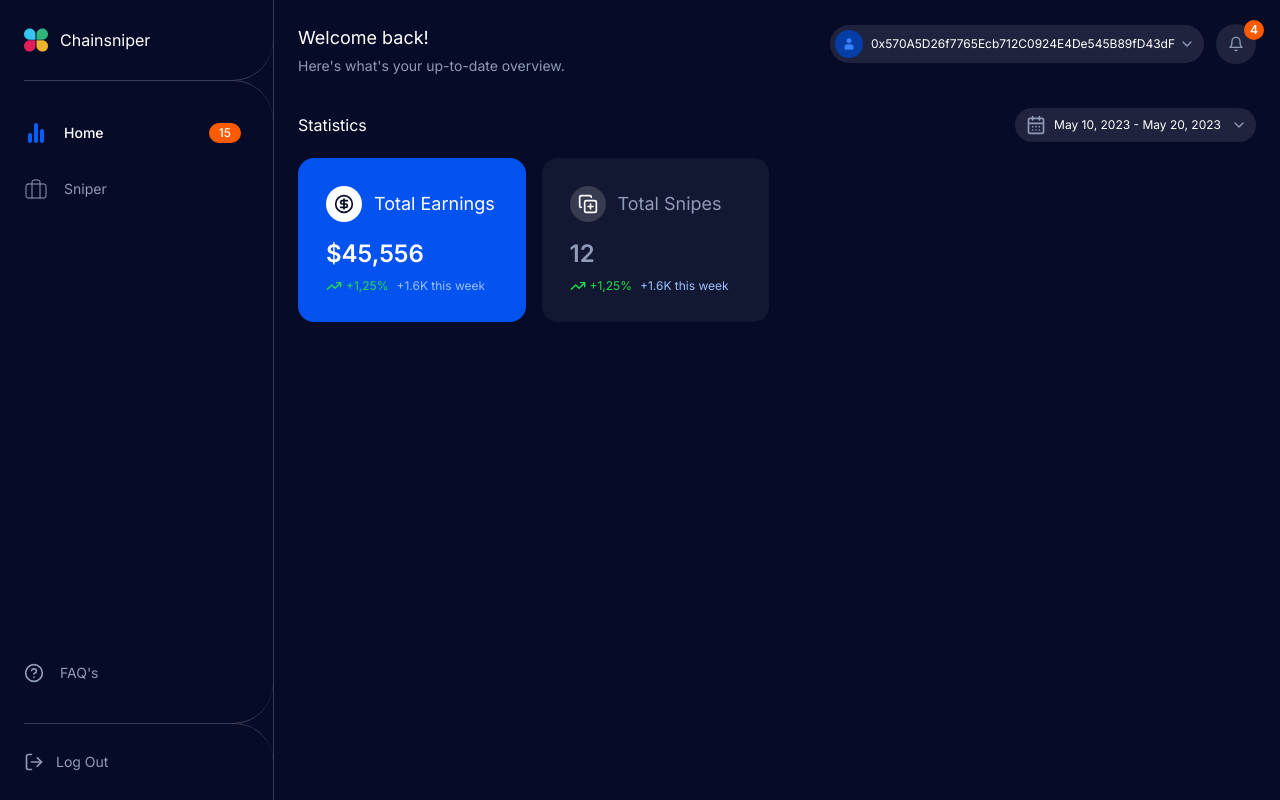
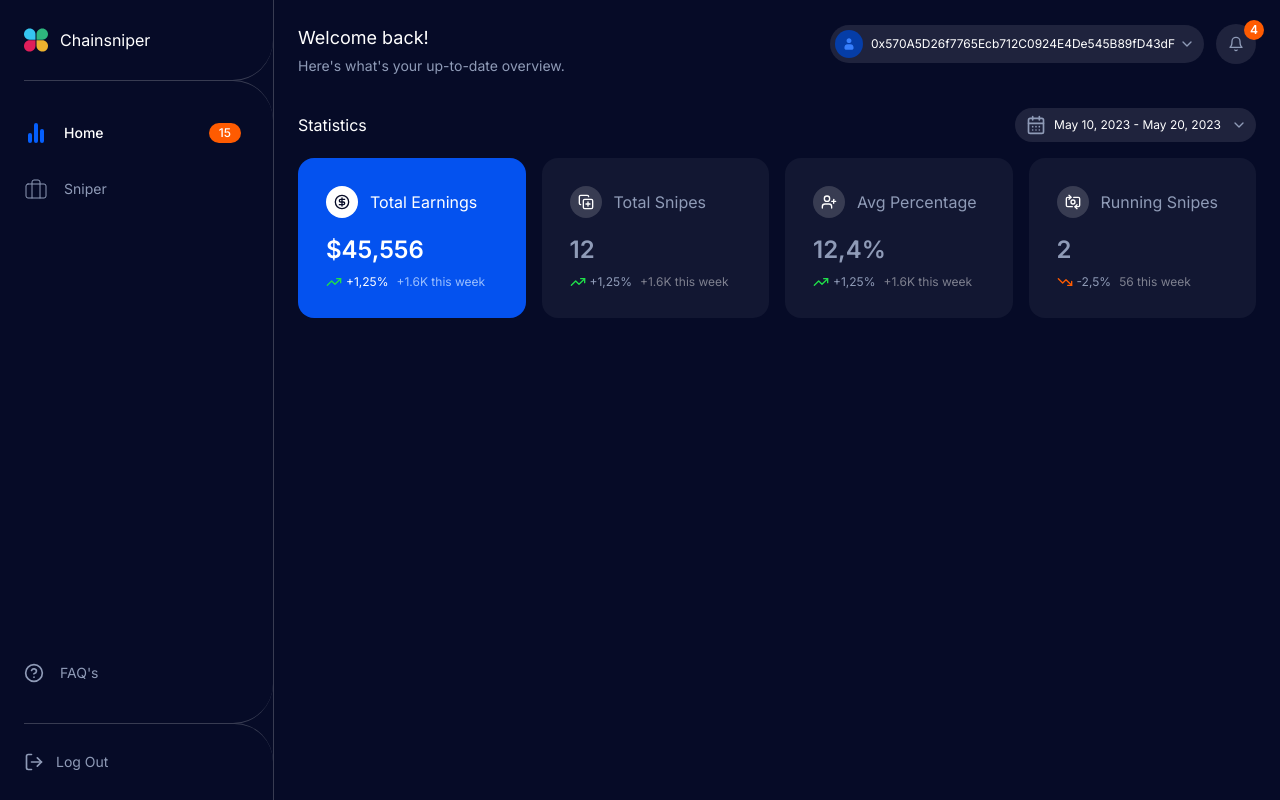
Before and after one commit to acatzk/chainsniper-test, a Next.js app: page / in a window 1280 px wide. Built offline with nearby package versions, Linux system fonts and the light colour scheme.

Commit message:
feat(markup): create statistic cards

```diff
--- a/app/(main)/(routes)/page.tsx
+++ b/app/(main)/(routes)/page.tsx
@@ -3,10 +3,13 @@
 import React, { useState } from 'react'
 import {
   Bell,
+  UserPlus,
   CopyPlus,
   TrendingUp,
   ChevronDown,
   CalendarDays,
+  TrendingDown,
+  SwitchCamera,
   CircleDollarSign
 } from 'lucide-react'
 
@@ -15,11 +18,57 @@ import { Button } from '~/components/ui/button'
 import { Calendar } from '~/components/ui/calendar'
 import { User } from '~/components/custom-icons/user'
 import { Popover, PopoverContent, PopoverTrigger } from '~/components/ui/popover'
+import { cn } from '~/lib/utils'
 
 export default function Home(): JSX.Element {
   const [date, setDate] = useState<Date>()
 
-  // const cardStatistic = [{}]
+  const cardStatistic = [
+    {
+      icon: CircleDollarSign,
+      title: 'Total Earnings',
+      earn: '$45,556',
+      trends: {
+        isTrend: true,
+        percentage: '+1,25%',
+        weekly: '+1.6K'
+      },
+      isActive: true
+    },
+    {
+      icon: CopyPlus,
+      title: 'Total Snipes',
+      earn: '12',
+      trends: {
+        isTrend: true,
+        percentage: '+1,25%',
+        weekly: '+1.6K'
+      },
+      isActive: false
+    },
+    {
+      icon: UserPlus,
+      title: 'Avg Percentage',
+      earn: '12,4%',
+      trends: {
+        isTrend: true,
+        percentage: '+1,25%',
+        weekly: '+1.6K'
+      },
+      isActive: false
+    },
+    {
+      icon: SwitchCamera,
+      title: 'Running Snipes',
+      earn: '2',
+      trends: {
+        isTrend: false,
+        percentage: '-2,5%',
+        weekly: '56'
+      },
+      isActive: false
+    }
+  ]
 
   return (
     <>
@@ -86,42 +135,40 @@ export default function Home(): JSX.Element {
         </Popover>
       </section>
       <section className="mt-4 grid grid-flow-row grid-cols-4 gap-4">
-        <div className="w-full rounded-2xl bg-[#0452ef] px-7 py-7 text-white">
+        {cardStatistic?.map((stat, idx) => (
+          <div
+            key={idx}
+            className={cn(
+              'w-full rounded-2xl px-7 py-7',
+              stat.isActive ? 'bg-[#0452ef] text-white' : 'text-secondary bg-[#121732]'
+            )}
+          >
             <header className="flex items-center gap-x-3">
-            <div className="rounded-full bg-white p-2">
-              <CircleDollarSign className="h-5 w-5 text-[#060B27]" />
+              <div className={cn('rounded-full p-2', stat.isActive ? 'bg-white' : 'bg-[#383c52]')}>
+                <stat.icon
+                  className={cn('h-4 w-4', stat.isActive ? 'text-[#060B27]' : 'text-white')}
+                />
               </div>
-            <h4 className="text-lg">Total Earnings</h4>
+              <h4 className="text-base">{stat.title}</h4>
             </header>
             <main className="mt-4">
-            <h2 className="text-2xl font-semibold">$45,556</h2>
+              <h2 className="text-2xl font-semibold">{stat.earn}</h2>
               <div className="mt-2 flex items-center gap-x-2 text-xs">
-              <div className="flex items-center space-x-1 text-[#20DF4A]">
-                <TrendingUp className="h-4 w-4" />
-                <span>+1,25%</span>
+                <div className="flex items-center space-x-1">
+                  {stat.trends.isTrend ? (
+                    <TrendingUp className="h-4 w-4 text-[#20DF4A]" />
+                  ) : (
+                    <TrendingDown className="h-4 w-4 text-[#FE5B01]" />
+                  )}
+                  <span>{stat.trends.percentage}</span>
                 </div>
-              <p className="text-[#9BBFFE]">+1.6K this week</p>
+                <p className={cn(stat.isActive ? 'text-[#9BBFFE]' : 'text-[#7E808F]')}>
+                  {stat.trends.weekly} this week
+                </p>
               </div>
             </main>
           </div>
-        <div className="text-secondary w-full rounded-2xl bg-[#121732] px-7 py-7">
-          <header className="flex items-center gap-x-3">
-            <div className="rounded-full bg-[#383c52] p-2">
-              <CopyPlus className="h-5 w-5 text-white" />
-            </div>
-            <h4 className="text-lg">Total Snipes</h4>
-          </header>
-          <main className="mt-4">
-            <h2 className="text-2xl font-semibold">12</h2>
-            <div className="mt-2 flex items-center gap-x-2 text-xs">
-              <div className="flex items-center space-x-1 text-[#20DF4A]">
-                <TrendingUp className="h-4 w-4" />
-                <span>+1,25%</span>
-              </div>
-              <p className="text-[#9BBFFE]">+1.6K this week</p>
-            </div>
-          </main>
-        </div>
+        ))}
       </section>
     </>
   )
```
Lines whose indentation alone changed are shown as unchanged.
